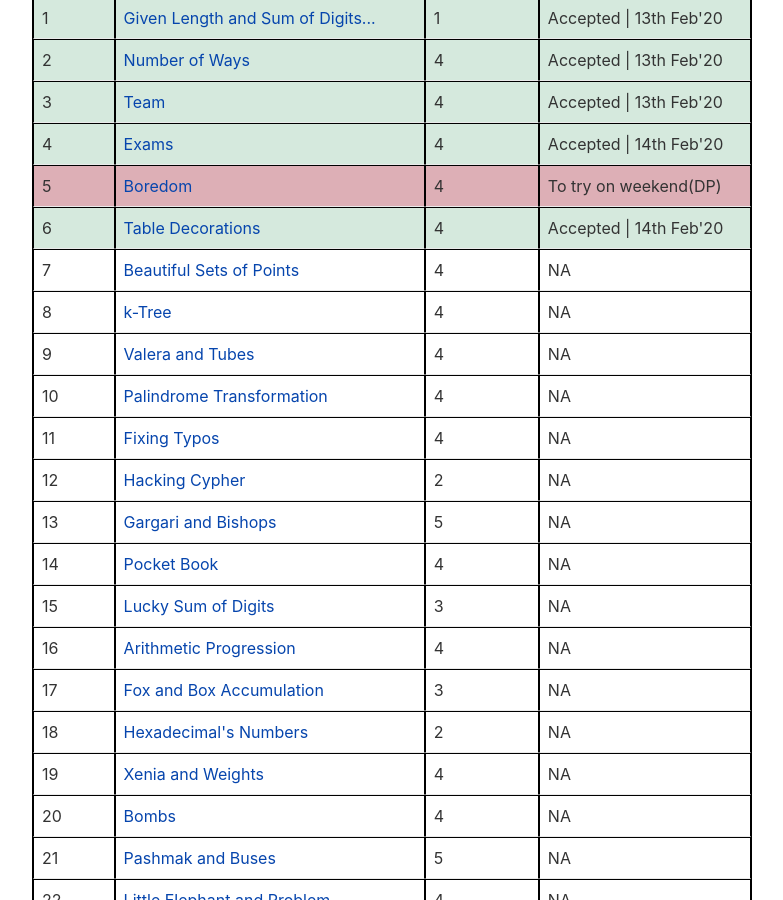
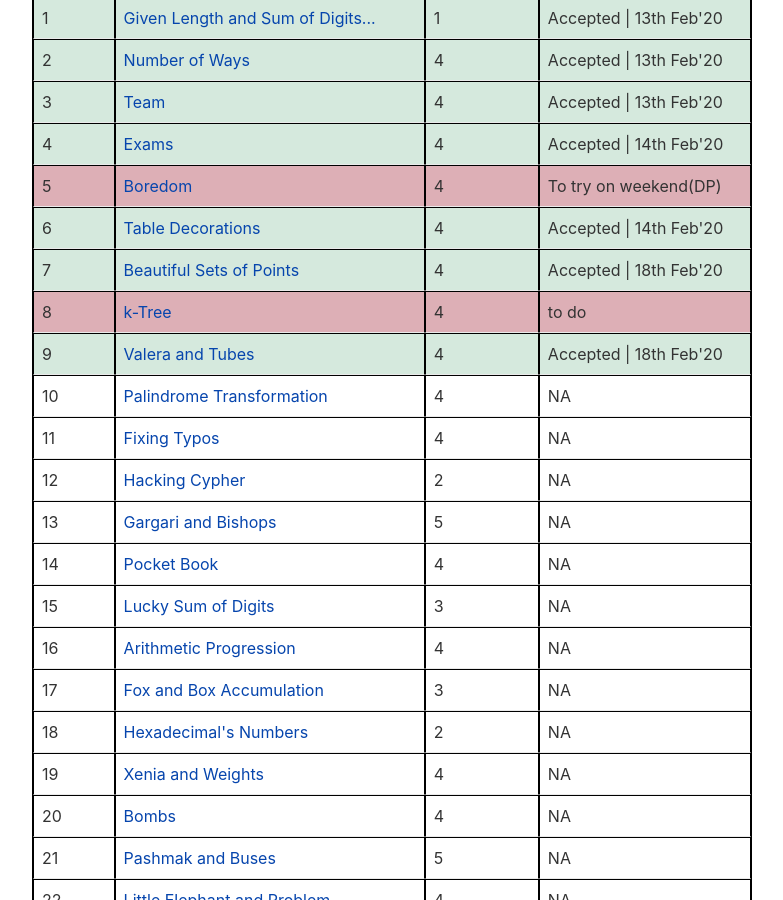
Before and after one commit to vaibhavahuja/vaibhavahuja.github.io, a Jekyll site: the page built from _posts/2020-02-13-practice-list-1.md, in a window 1280 px wide and 900 px high, scrolled down 354 px. Shown: the whole window, without its empty margins (8-791 px from the left). Built offline with Jekyll 4.4.1, drawn with Linux system fonts in a browser that asks for light colours; comment, search, counter and statistics services are not loaded.

Commit message:
updated problems solved

```diff
--- a/_posts/2020-02-13-practice-list-1.md
+++ b/_posts/2020-02-13-practice-list-1.md
@@ -57,23 +57,23 @@
 		<td>4</td>
 		<td>Accepted | 14th Feb'20</td>
 	</tr>
-	<tr style="background-color: white;">
+	<tr style="background-color: {{page.green}};">
 		<td>7</td>
 		<td><a href="http://codeforces.com/problemset/problem/268/C" target="_blank">Beautiful Sets of Points</a></td>
 		<td>4</td>
-		<td>NA</td>
+		<td>Accepted | 18th Feb'20</td>
 	</tr>
-	<tr style="background-color: white;">
+	<tr style="background-color: {{page.red}};">
 		<td>8</td>
 		<td><a href="http://codeforces.com/problemset/problem/431/C" target="_blank">k-Tree</a></td>
 		<td>4</td>
-		<td>NA</td>
+		<td>to do</td>
 	</tr>
-	<tr style="background-color: white;">
+	<tr style="background-color: {{page.green}};">
 		<td>9</td>
 		<td><a href="http://codeforces.com/problemset/problem/441/C" target="_blank">Valera and Tubes </a></td>
 		<td>4</td>
-		<td>NA</td>
+		<td>Accepted | 18th Feb'20</td>
 	</tr>
 	<tr style="background-color: white;">
 		<td>10</td>
```
Also changed, not shown: 2 other files.
